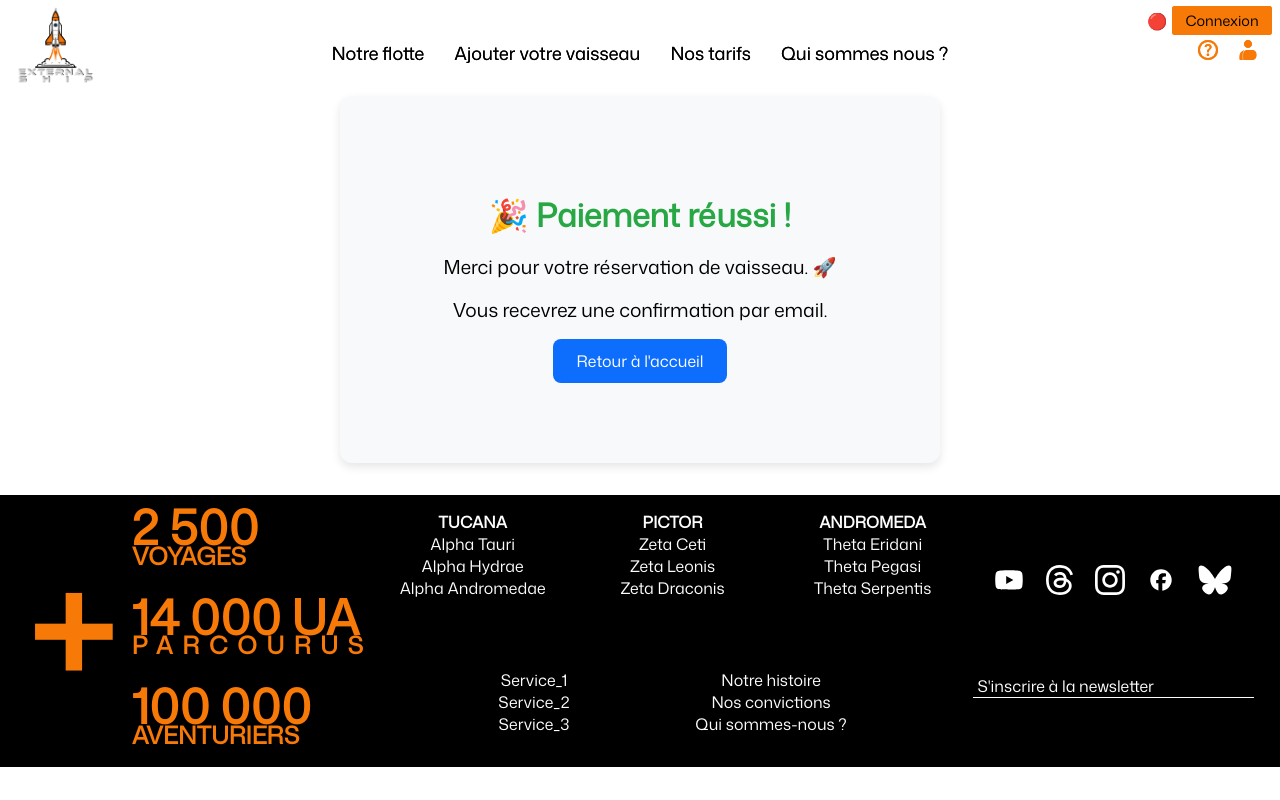
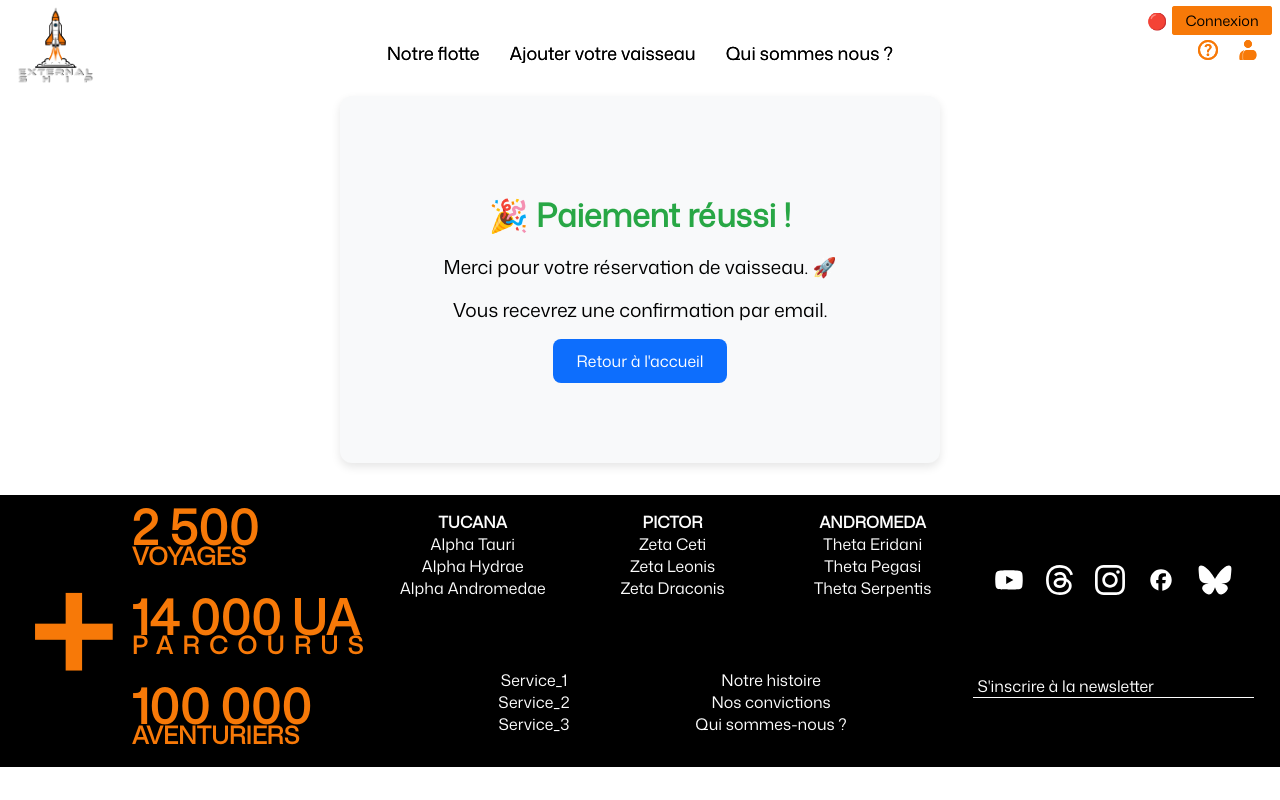
Before and after one commit to wildcodeschool-2025-03/js-lyon-2025-03-p3, a React (Vite) app in the folder client/: page /success in a window 1280 px wide. Built offline with nearby package versions, Linux system fonts and the light colour scheme; no server answers.

Commit message:
supprimer nos tarifs

```diff
--- a/client/src/components/Header.tsx
+++ b/client/src/components/Header.tsx
@@ -69,7 +69,6 @@ function Header() {
           <li>
             <Link to="/addship">Ajouter votre vaisseau</Link>
           </li>
-          <li>Nos tarifs</li>
           <li className="liButton">
             <Link to="/whoarewe">Qui sommes nous ?</Link>
           </li>
```
